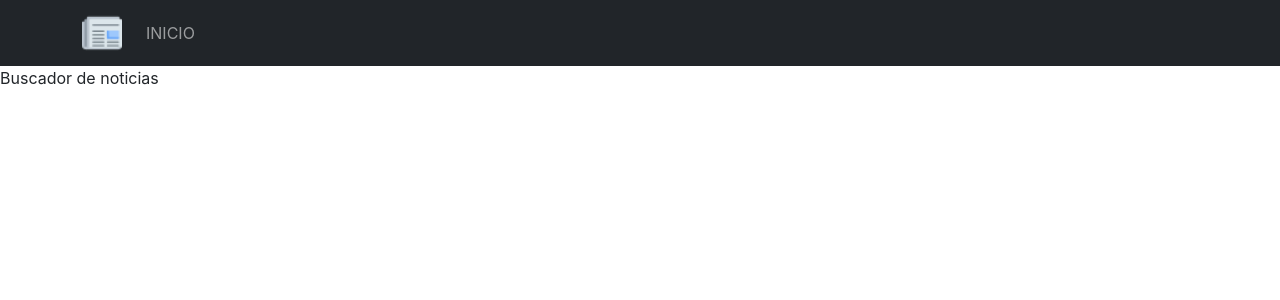
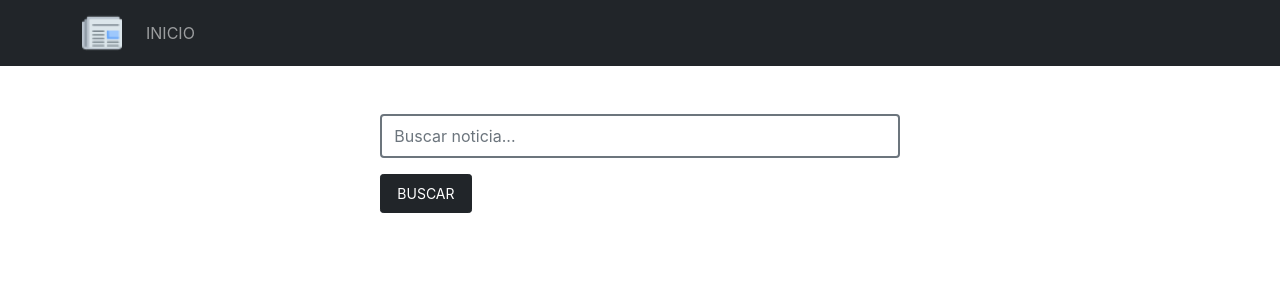
Before and after one commit to MFabri31/news-search-app, a React (Vite) app: page / in a window 1280 px wide. Shown: the top 300 px of the page. Built offline with nearby package versions, Linux system fonts and the light colour scheme.

Commit message:
Estructura base del formulario de busqueda

```diff
--- /dev/null
+++ b/src/components/Search/Search.jsx
@@ -0,0 +1,36 @@
+import { useRef } from "react";
+import { Form, Button } from "react-bootstrap";
+
+const Search = () => {
+  const inputRef = useRef();
+
+  const handleChange = (e) => {
+    console.log(inputRef.current.value);
+  };
+
+  const handleSubmit = (e) => {
+    e.preventDefault();
+  };
+
+  return (
+    <>
+      <Form onSubmit={handleSubmit}>
+        <Form.Control
+          type="text"
+          placeholder="Buscar noticia..."
+          onChange={handleChange}
+          className="py-2 mb-3 border-2 border-secondary shadow-none"
+          ref={inputRef}
+        />
+        <Button
+          type="submit"
+          variant="dark"
+          className="btn-sm px-3 py-2 text-uppercase shadow-none"
+        >
+          Buscar
+        </Button>
+      </Form>
+    </>
+  );
+};
+export default Search;
--- /dev/null
+++ b/src/components/Search/index.js
@@ -0,0 +1 @@
+export { default } from "./Search";
--- a/src/pages/HomePage/HomePage.jsx
+++ b/src/pages/HomePage/HomePage.jsx
@@ -1,5 +1,16 @@
+import { Row, Col } from "react-bootstrap";
+import Search from "../../components/Search";
+
 const HomePage = () => {
-  return <>Buscador de noticias</>;
+  return (
+    <>
+      <Row className="justify-content-center py-5">
+        <Col md={5}>
+          <Search />
+        </Col>
+      </Row>
+    </>
+  );
 };
 
 export default HomePage;
```
